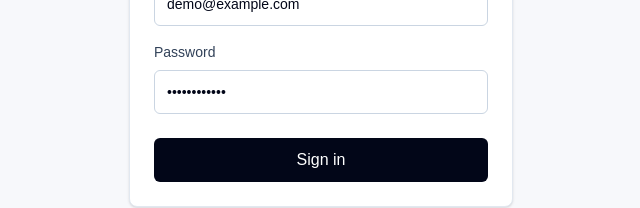
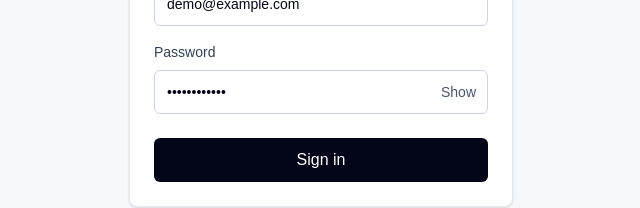
Before and after one commit to KaungZawHtet/mini-ecommerce, a Next.js app in the folder frontend/: page /login in a window 1280 px wide. Shown: the part 378-586 px from the top of the page, without its empty margins (319-959 px from the left). Built offline with nearby package versions, Linux system fonts and the light colour scheme; no server answers.

Commit message:
showPassword included

```diff
--- a/frontend/src/app/login/page.tsx
+++ b/frontend/src/app/login/page.tsx
@@ -11,6 +11,7 @@ export default function LoginPage() {
   const [email, setEmail] = useState("demo@example.com");
   const [password, setPassword] = useState("Password123!");
   const [errorMessage, setErrorMessage] = useState("");
+  const [showPassword, setShowPassword] = useState(false);
 
   const loginMutation = useMutation({
     mutationFn: () => login(email, password),
@@ -62,15 +63,27 @@ export default function LoginPage() {
 
           <label className="mt-4 block text-sm font-medium text-slate-700">
             Password
+            <div className="relative mt-2">
               <input
-              className="mt-2 h-11 w-full rounded-md border border-slate-300 px-3 text-slate-950 outline-none transition focus:border-slate-900"
-              type="password"
+                className="h-11 w-full rounded-md border border-slate-300 px-3 pr-16 text-slate-950 outline-none transition focus:border-slate-900"
+                type={showPassword ? "text" : "password"}
                 autoComplete="current-password"
                 value={password}
                 onChange={(event) => setPassword(event.target.value)}
                 disabled={loginMutation.isPending}
                 required
               />
+
+              <button
+                type="button"
+                onClick={() => setShowPassword((current) => !current)}
+                disabled={loginMutation.isPending}
+                className="absolute right-3 top-1/2 -translate-y-1/2 text-sm font-medium text-slate-600 transition hover:text-slate-950 disabled:cursor-not-allowed disabled:text-slate-400"
+                aria-label={showPassword ? "Hide password" : "Show password"}
+              >
+                {showPassword ? "Hide" : "Show"}
+              </button>
+            </div>
           </label>
 
           {errorMessage ? (
```
Lines whose indentation alone changed are shown as unchanged.
